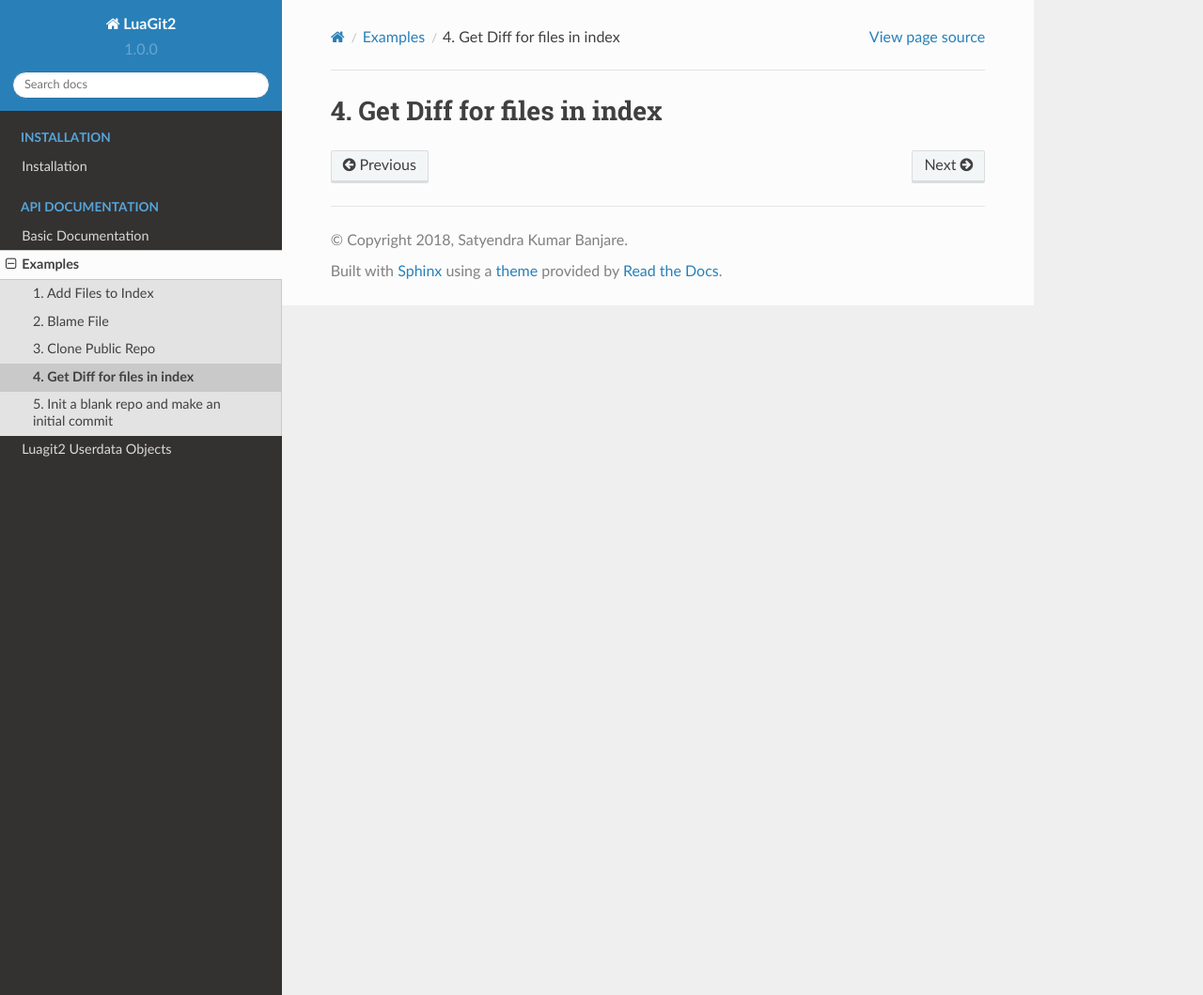
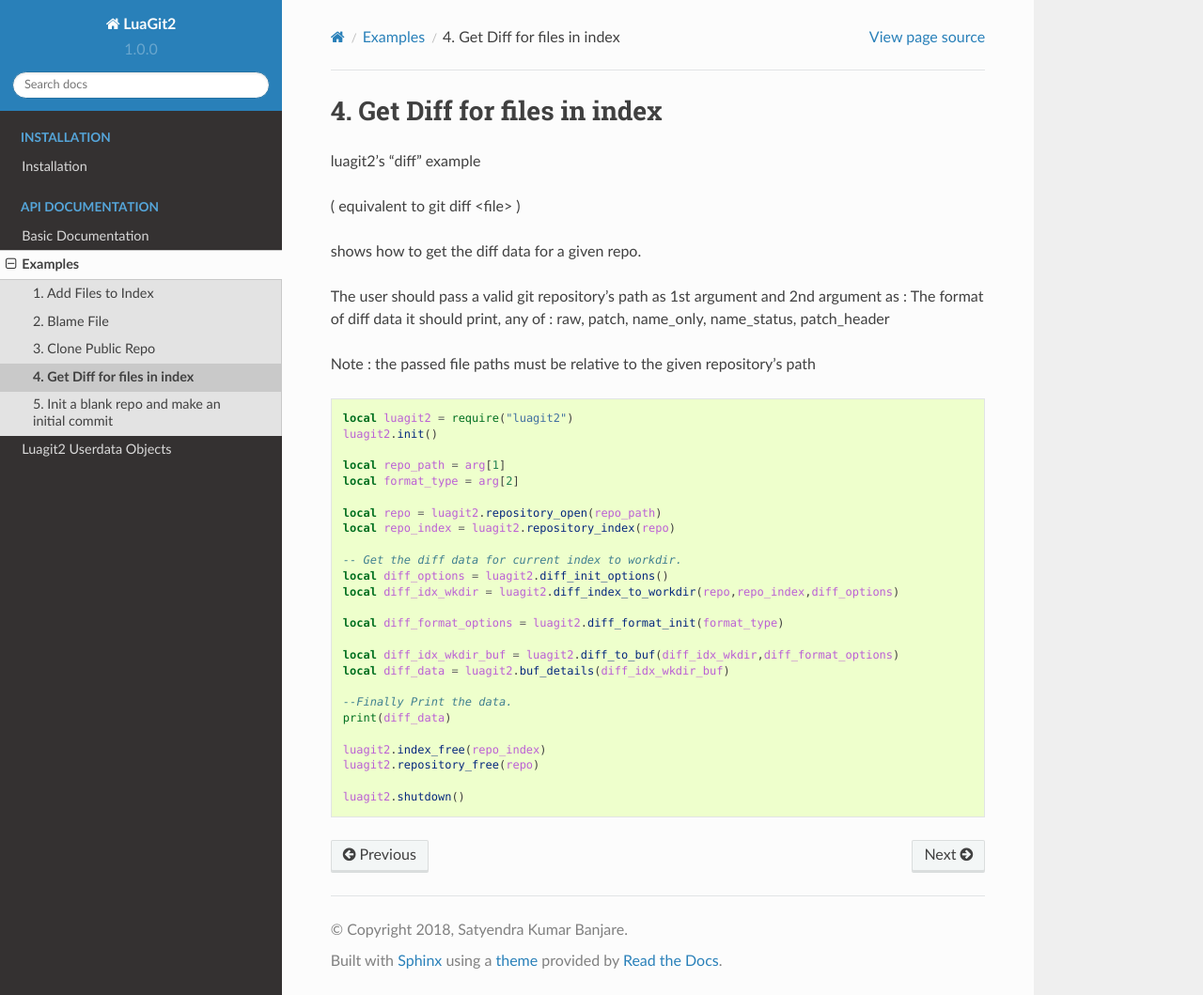
Before and after one commit to SatyendraBanjare/luagit2, a Sphinx documentation site: the page built from docs/source/examples/diff_files.rst, in a window 1280 px wide and 1059 px high. Shown: the whole window at 94% size. Built offline with Sphinx 7.4.7 and the Read the Docs theme 2.0.0, drawn with Linux system fonts in a browser that asks for light colours.

Commit message:
docs(examples): added diff example

```diff
--- a/docs/source/examples/diff_files.rst
+++ b/docs/source/examples/diff_files.rst
@@ -1,2 +1,42 @@
 Get Diff for files in index
 ===========================
+
+luagit2's "diff" example
+
+( equivalent to git diff <file> )
+
+shows how to get the diff data for a given repo.
+
+The user should pass a valid git repository's path as 1st argument and
+2nd argument as : The format of diff data it should print, any of :
+raw, patch, name_only, name_status, patch_header
+
+Note : the passed file paths must be relative to the given repository's path
+
+.. code-block:: lua
+
+	local luagit2 = require("luagit2")
+	luagit2.init()
+
+	local repo_path = arg[1]
+	local format_type = arg[2]
+
+	local repo = luagit2.repository_open(repo_path)
+	local repo_index = luagit2.repository_index(repo)
+
+	-- Get the diff data for current index to workdir.
+	local diff_options = luagit2.diff_init_options()
+	local diff_idx_wkdir = luagit2.diff_index_to_workdir(repo,repo_index,diff_options)
+
+	local diff_format_options = luagit2.diff_format_init(format_type)
+
+	local diff_idx_wkdir_buf = luagit2.diff_to_buf(diff_idx_wkdir,diff_format_options)
+	local diff_data = luagit2.buf_details(diff_idx_wkdir_buf)
+
+	--Finally Print the data.
+	print(diff_data)
+
+	luagit2.index_free(repo_index)
+	luagit2.repository_free(repo)
+
+	luagit2.shutdown()
```
